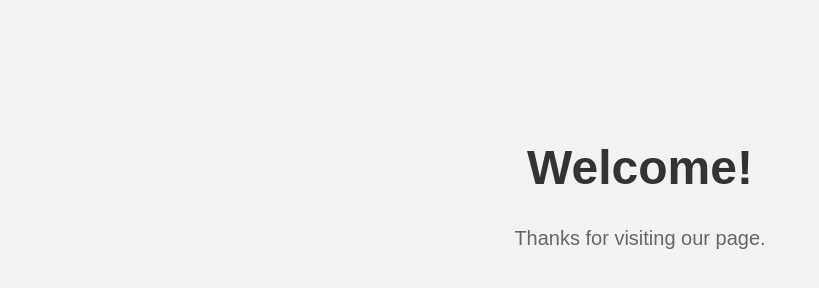
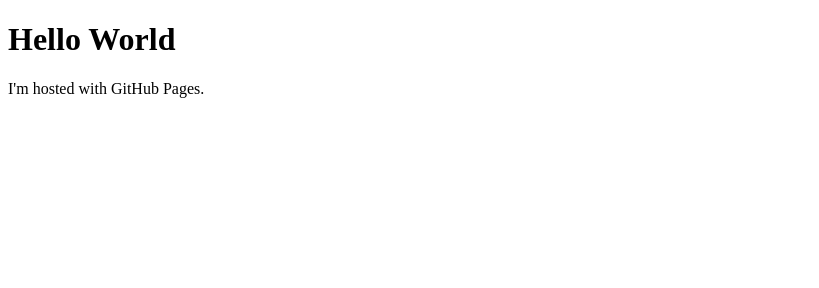
Before and after one commit to L3xtor/skybot.github.io, a plain HTML site: page index.html in a window 1280 px wide. Shown: the whole page, without its empty margins (0-819 px from the left). Drawn offline with Linux system fonts and the light colour scheme.

Commit message:
Update index.html

```diff
--- a/index.html
+++ b/index.html
@@ -1,27 +1,7 @@
 <!DOCTYPE html>
-<html lang="en">
-<head>
-    <meta charset="UTF-8">
-    <title>Welcome</title>
-    <style>
-        body {
-            font-family: Arial, sans-serif;
-            background-color: #f2f2f2;
-            text-align: center;
-            padding-top: 100px;
-        }
-        h1 {
-            color: #333;
-            font-size: 48px;
-        }
-        p {
-            color: #666;
-            font-size: 20px;
-        }
-    </style>
-</head>
+<html>
 <body>
-    <h1>Welcome!</h1>
-    <p>Thanks for visiting our page.</p>
+<h1>Hello World</h1>
+<p>I'm hosted with GitHub Pages.</p>
 </body>
 </html>
```
